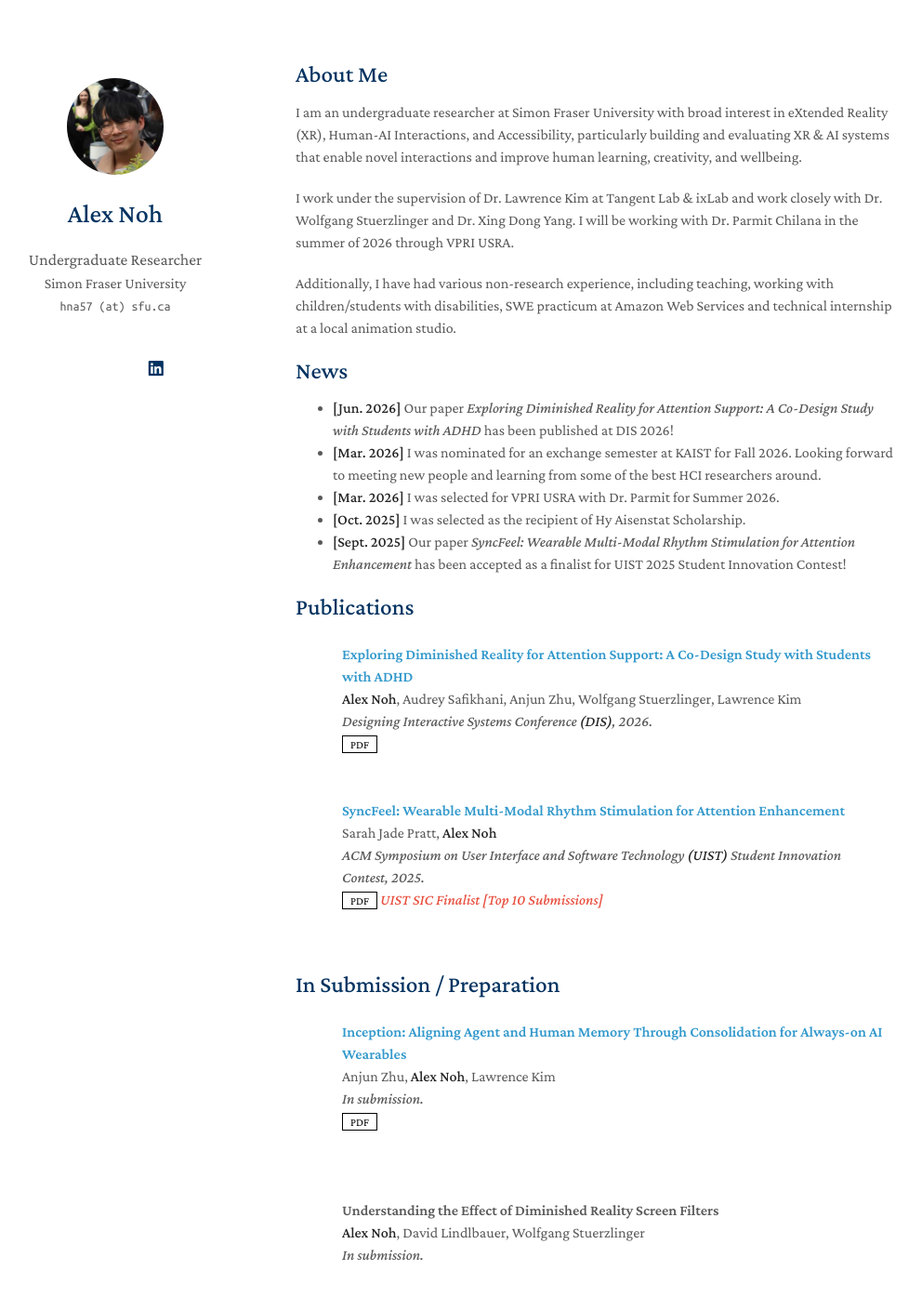
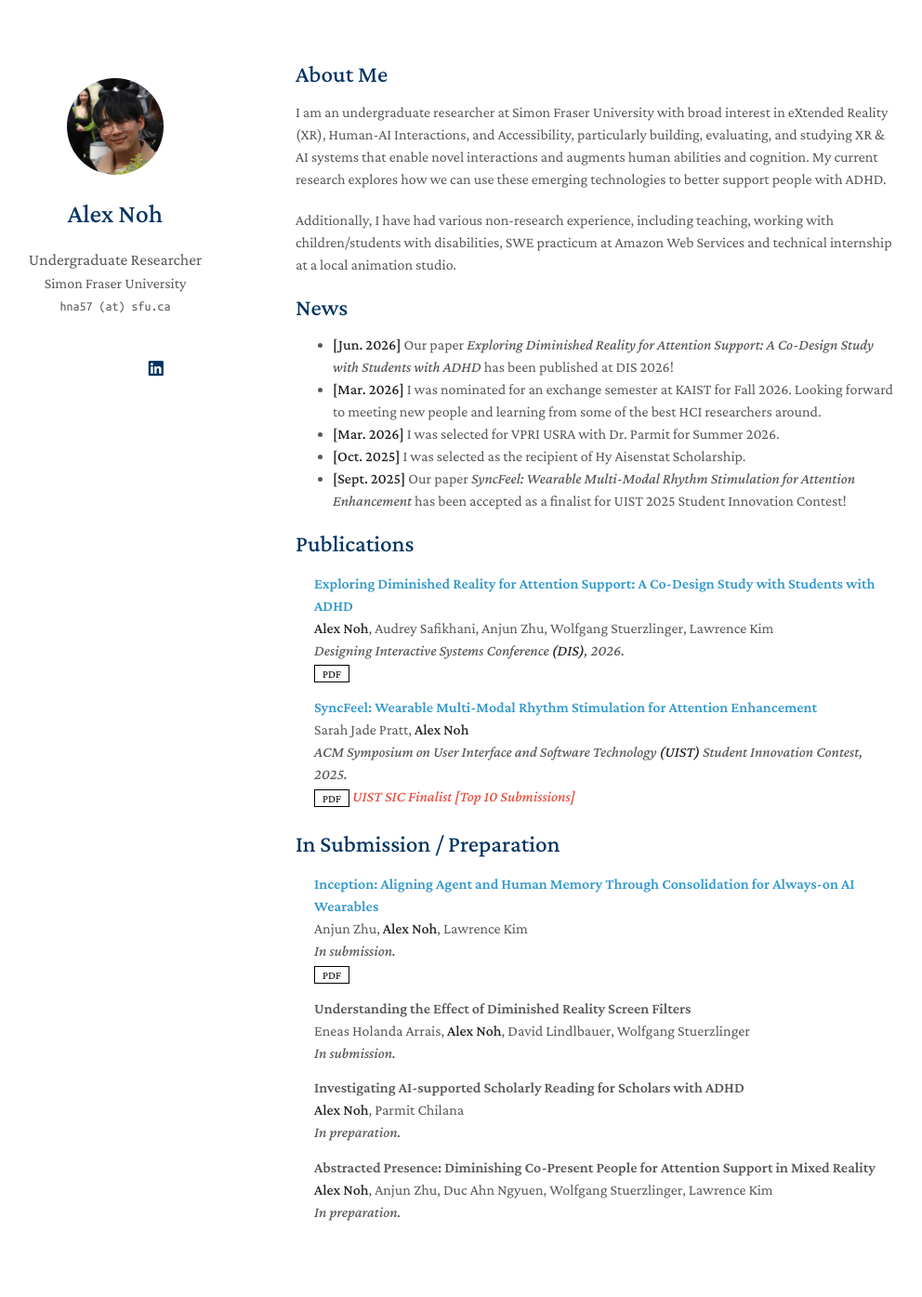
Before and after one commit to ndh707/ndh707.github.io, a Jekyll site: the page built from index.md, in a window 1280 px wide and 1400 px high. Shown: the top 1395 px of the window at 93% size, without its empty margins (152-1144 px from the left). Built offline with Jekyll 4.4.1, drawn with Linux system fonts in a browser that asks for light colours; a style sheet for code colours, icons or effects is not loaded; our own code applies the rules of GitHub Pages for plain Markdown files.

Commit message:
Refine homepage publications

```diff
--- a/_data/publications.yml
+++ b/_data/publications.yml
@@ -4,7 +4,7 @@
     authors: "<strong>Alex Noh</strong>, Audrey Safikhani, Anjun Zhu, Wolfgang Stuerzlinger, Lawrence Kim"
     conference_short: "DIS '26"
     conference: "Designing Interactive Systems Conference <strong>(DIS)</strong>, 2026."
-    pdf: assets/files/dr_adhd.pdf
+    pdf: https://dl.acm.org/doi/10.1145/3800645.3813095
     code:
     bibtex:
     image:
@@ -33,7 +33,7 @@
     notes:
 
   - title: "Understanding the Effect of Diminished Reality Screen Filters"
-    authors: "<strong>Alex Noh</strong>, David Lindlbauer, Wolfgang Stuerzlinger"
+    authors: "Eneas Holanda Arrais, <strong>Alex Noh</strong>, David Lindlbauer, Wolfgang Stuerzlinger"
     conference_short: "In Submission"
     conference: "In submission."
     pdf:
--- a/_includes/publications.md
+++ b/_includes/publications.md
@@ -7,14 +7,14 @@
 
 <li>
 <div class="pub-row">
+  {% if link.image %}
   <div class="col-sm-3 abbr" style="position: relative;padding-right: 15px;padding-left: 15px;">
-    {% if link.image %}
     <img src="{{ link.image }}" class="teaser img-fluid z-depth-1" style="width=100;height=40%">
     {% if link.conference_short %}
     <abbr class="badge">{{ link.conference_short }}</abbr>
     {% endif %}
-    {% endif %}
   </div>
+  {% endif %}
   <div class="col-sm-9" style="position: relative;padding-right: 15px;padding-left: 20px;">
       {% if link.pdf %}
       <div class="title"><a href="{{ link.pdf }}">{{ link.title }}</a></div>
@@ -50,7 +50,6 @@
   </div>
 </div>
 </li>
-<br>
 
 {% endfor %}
 
@@ -67,14 +66,14 @@
 
 <li>
 <div class="pub-row">
+  {% if link.image %}
   <div class="col-sm-3 abbr" style="position: relative;padding-right: 15px;padding-left: 15px;">
-    {% if link.image %}
     <img src="{{ link.image }}" class="teaser img-fluid z-depth-1" style="width=100;height=40%">
     {% if link.conference_short %}
     <abbr class="badge">{{ link.conference_short }}</abbr>
     {% endif %}
-    {% endif %}
   </div>
+  {% endif %}
   <div class="col-sm-9" style="position: relative;padding-right: 15px;padding-left: 20px;">
       {% if link.pdf %}
       <div class="title"><a href="{{ link.pdf }}">{{ link.title }}</a></div>
@@ -110,7 +109,6 @@
   </div>
 </div>
 </li>
-<br>
 
 {% endfor %}
 
--- a/assets/css/publications-no-dark-mode.css
+++ b/assets/css/publications-no-dark-mode.css
@@ -36,7 +36,7 @@
 
 .publications ol.bibliography { list-style: none; padding: 0; margin-top: 0; }
 
-.publications ol.bibliography li { min-height: 110px; margin-bottom: 0.5rem; }
+.publications ol.bibliography li { min-height: 0; margin-bottom: 0.85rem; }
 
 .publications ol.bibliography li .abbr { height: 8rem; margin-bottom: 0.5rem; }
 
--- a/assets/css/publications.css
+++ b/assets/css/publications.css
@@ -38,7 +38,7 @@
 
 .publications ol.bibliography { list-style: none; padding: 0; margin-top: 0; }
 
-.publications ol.bibliography li { min-height: 110px; margin-bottom: 0.5rem; }
+.publications ol.bibliography li { min-height: 0; margin-bottom: 0.85rem; }
 
 .publications ol.bibliography li .abbr { height: 8rem; margin-bottom: 0.5rem; }
 
--- a/index.md
+++ b/index.md
@@ -4,9 +4,7 @@
 
 ## About Me
 
-I am an undergraduate researcher at Simon Fraser University with broad interest in eXtended Reality (XR), Human-AI Interactions, and Accessibility, particularly building and evaluating XR & AI systems that enable novel interactions and improve human learning, creativity, and wellbeing.
-
-I work under the supervision of Dr. Lawrence Kim at Tangent Lab & ixLab and work closely with Dr. Wolfgang Stuerzlinger and Dr. Xing Dong Yang. I will be working with Dr. Parmit Chilana in the summer of 2026 through VPRI USRA.
+I am an undergraduate researcher at Simon Fraser University with broad interest in eXtended Reality (XR), Human-AI Interactions, and Accessibility, particularly building, evaluating, and studying XR & AI systems that enable novel interactions and augments human abilities and cognition. My current research explores how we can use these emerging technologies to better support people with ADHD.
 
 Additionally, I have had various non-research experience, including teaching, working with children/students with disabilities, SWE practicum at Amazon Web Services and technical internship at a local animation studio.
 
```
